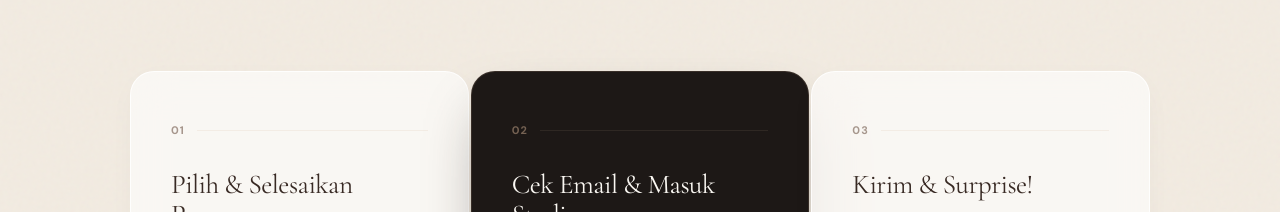
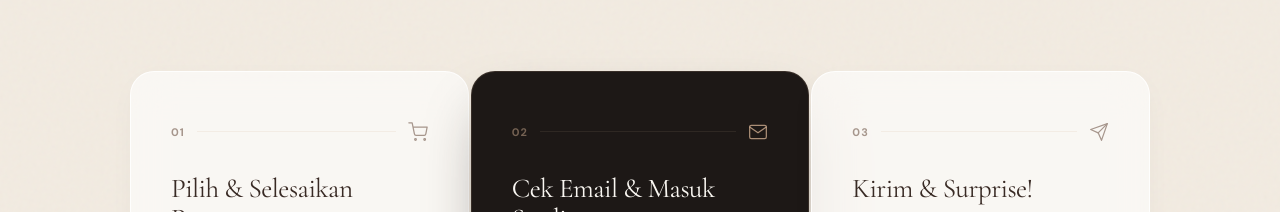
Before and after one commit to detectivecrewze/for-you-always, a Next.js app: page / in a window 1280 px wide. Shown: the part 1872-2084 px from the top of the page. Built offline with nearby package versions, Linux system fonts and the light colour scheme.

Commit message:
ui: render aesthetic svg icons for each step in How It Works section

```diff
--- a/app/(landing)/page.tsx
+++ b/app/(landing)/page.tsx
@@ -736,17 +736,17 @@ const LandingContent = React.memo(({ setCheckoutProduct }: { setCheckoutProduct:
                             {
                                 num: "01", title: "Pilih & Selesaikan Pesanan",
                                 desc: "Pilih dari delapan format kado digital kami, isi data diri, dan selesaikan pembayaran dengan aman.",
-                                icon: <svg width="22" height="22" fill="none" viewBox="0 0 24 24" stroke="currentColor" strokeWidth={1.5}><path strokeLinecap="round" strokeLinejoin="round" d="M2.25 3h1.386c.51 0 .955.343 1.087.835l.383 1.437M7.5 14.25a3 3 0 00-3 3h15.75m-12.75-3h11.218c1.121-2.3 2.1-4.684 2.924-7.138a60.114 60.114 0 00-16.536-1.84M7.5 14.25L5.106 5.272M6 20.25a.75.75 0 11-1.5 0 .75.75 0 011.5 0zm12.75 0a.75.75 0 11-1.5 0 .75.75 0 011.5 0z" /></svg>
+                                icon: <svg width="20" height="20" viewBox="0 0 24 24" fill="none" stroke="currentColor" strokeWidth="1.5" strokeLinecap="round" strokeLinejoin="round"><circle cx="9" cy="21" r="1"></circle><circle cx="20" cy="21" r="1"></circle><path d="M1 1h4l2.68 13.39a2 2 0 0 0 2 1.61h9.72a2 2 0 0 0 2-1.61L23 6H6"></path></svg>
                             },
                             {
                                 num: "02", title: "Cek Email & Masuk Studio",
                                 desc: "Link akses eksklusif akan langsung dikirim ke emailmu. Buka linknya, lalu upload foto, lagu, atau rekam suara.",
-                                icon: <svg width="22" height="22" fill="none" viewBox="0 0 24 24" stroke="currentColor" strokeWidth={1.5}><path strokeLinecap="round" strokeLinejoin="round" d="M16.862 4.487l1.687-1.688a1.875 1.875 0 112.652 2.652L10.582 16.07a4.5 4.5 0 01-1.897 1.13L6 18l.8-2.685a4.5 4.5 0 011.13-1.897l8.932-8.931z" /></svg>
+                                icon: <svg width="20" height="20" viewBox="0 0 24 24" fill="none" stroke="currentColor" strokeWidth="1.5" strokeLinecap="round" strokeLinejoin="round"><path d="M4 4h16c1.1 0 2 .9 2 2v12c0 1.1-.9 2-2 2H4c-1.1 0-2-.9-2-2V6c0-1.1.9-2 2-2z"/><polyline points="22,6 12,13 2,6"/></svg>
                             },
                             {
                                 num: "03", title: "Kirim & Surprise!",
                                 desc: "Kado digitalmu siap dalam hitungan menit! Dapatkan link unik dengan passcode untuk dikirimkan ke orang tersayang.",
-                                icon: <svg width="22" height="22" fill="none" viewBox="0 0 24 24" stroke="currentColor" strokeWidth={1.5}><path strokeLinecap="round" strokeLinejoin="round" d="M7.217 10.907a2.25 2.25 0 100 2.186m0-2.186c.18.324.283.696.283 1.093s-.103.77-.283 1.093m0-2.186l9.566-5.314m-9.566 7.5l9.566 5.314m0-10.628a2.25 2.25 0 110 4.5 2.25 2.25 0 010-4.5zm0 10.628a2.25 2.25 0 110 4.5 2.25 2.25 0 010-4.5z" /></svg>
+                                icon: <svg width="20" height="20" viewBox="0 0 24 24" fill="none" stroke="currentColor" strokeWidth="1.5" strokeLinecap="round" strokeLinejoin="round"><line x1="22" y1="2" x2="11" y2="13"/><polygon points="22 2 15 22 11 13 2 9 22 2"/></svg>
                             },
                         ].map((step, i) => (
                             <AnimatedSection key={i} delay={i * 120}>
@@ -763,6 +763,9 @@ const LandingContent = React.memo(({ setCheckoutProduct }: { setCheckoutProduct:
                                     <div style={{ display: "flex", alignItems: "center", gap: 12, marginBottom: 32 }}>
                                         <span style={{ fontFamily: "var(--font-sans)", fontSize: 11, color: i === 1 ? "rgba(205,171,143,0.5)" : "#a6968c", fontWeight: 700, letterSpacing: "0.1em" }}>{step.num}</span>
                                         <div style={{ flex: 1, height: 1, background: i === 1 ? "rgba(205,171,143,0.1)" : "rgba(205,171,143,0.15)" }} />
+                                        <div style={{ color: i === 1 ? "rgba(205,171,143,0.8)" : "#a6968c", display: "flex" }}>
+                                            {step.icon}
+                                        </div>
                                     </div>
                                     <h3 style={{ fontFamily: "var(--font-display)", fontSize: "1.7rem", fontWeight: 400, color: i === 1 ? "#faf7f2" : "#382a24", marginBottom: 16, lineHeight: 1.1, letterSpacing: "-0.02em" }}>{step.title}</h3>
                                     <p style={{ fontFamily: "var(--font-sans)", fontSize: "0.9rem", color: i === 1 ? "rgba(250,247,242,0.6)" : "#6e5c53", lineHeight: 1.7, margin: 0 }}>{step.desc}</p>
```
